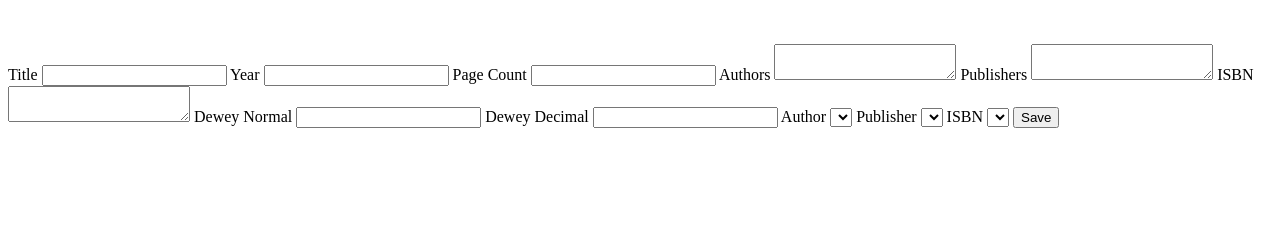
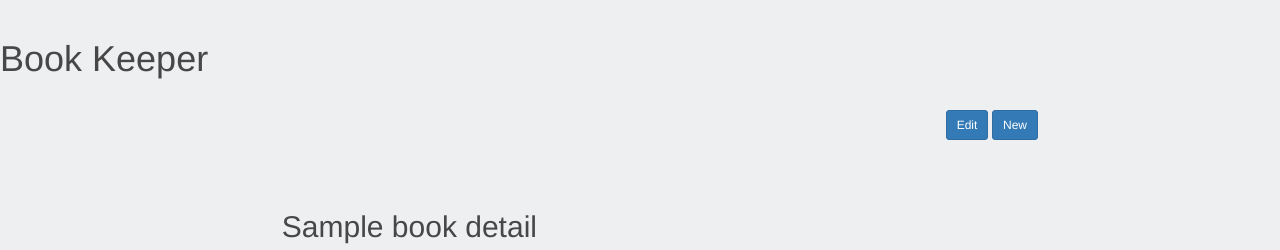
Before and after one commit to mmoura85/Book-Keeper, a Flask app: template app/templates/book_details.html in a window 1280 px wide. Shown: the top 250 px of the page. Run offline with Flask 2, Linux system fonts and the light colour scheme; tables that the repository leaves empty hold one stand-in row (values such as "Sample post"); the template is opened without the code that fills it: values that come from a table or form of the project are taken from there, most other values are stand-ins (such as "Sample title", 1, 10 or a date in 2020); lists and menus that the app fills with data are empty; parts of the project's set-up code (start-up, migrations or seed data) failed here and were passed over.

Commit message:
Updated Templates
Set templates with basic layouts for the main and details pages

```diff
--- a/app/templates/base.html
+++ b/app/templates/base.html
@@ -2,23 +2,37 @@
 <html>
     <head lang="en">
         <meta charset="UTF-8">
+        <meta name="viewport" content="width=device-width, initial-scale=1.0">
+        <link rel="shortcut icon" type="image/x-icon" href="" />
+
+        <link href="/static/css/style.css" rel="stylesheet" media="screen">
+
+        <link href="/static/css/bootstrap-3-3-6/bootstrap.min.css" rel="stylesheet" media="screen">
+
+        <link href='http://fonts.googleapis.com/css?family=Open+Sans' rel='stylesheet' type='text/css'>
+
+        <script src="http://code.jquery.com/jquery-latest.js"></script>
+
+        <script src="/static/js/bootstrap-3-3-6/bootstrap.min.js"></script>
+
         <title>Book Keeper</title>
+
     </head>
 
     <body>
+        <header>
+            <img src="">
+            <h1>Book Keeper</h1>
+        </header>
+
         <div id="wrapper">
-            <div id="header">
-                <img src="">
-                <!-- <h1>Book Keeper</h1> -->
-            </div>
             <div id="content">
                 {% block content %}
                 {% endblock %}
             </div>
-
-            <div id="footer"></div>
         </div>
 
+        <footer></footer>
     </body>
 
 </html>
--- a/app/templates/book_details.html
+++ b/app/templates/book_details.html
@@ -1,46 +1,85 @@
 {% extends  "base.html" %}
-
+{% import 'macro.html' as macros%}
 {% block content %}
 
-<div>
+    <div class="bd-content">
 
-    <div>
-        <img src="">
+        <!-- add button here for new and edit existing entries -->
+        <div class="bd-content-options">
+            <input type="button" value="Edit" class="btn btn-primary btn-sm">
+            <input type="button" value="New" class="btn btn-primary btn-sm">
+        </div>
+
+        <!-- un-editable details of a book -->
+        <div class="bd-center-content">
+            <div class="bd-content-title">
+                <h2>{{ book_details.title }}</h2>
+            </div>
+            <div class="bd-content-image">
+                <img src="{{ url_for('static', filename = 'images/200px-No_image_avail.png') }}">
+            </div>
+            <div class="bd-content-text form-horizontal">
+                <input type="hidden" value="{{ book_details.book_id }}">
+
+                {{ macros.display_non_form_text('Publisher:', 'publisher', book_details.publisher_id) }}
+                {{ macros.display_non_form_text('Year:', 'year', book_details.year) }}
+                {{ macros.display_non_form_text('P:', 'page_count', book_details.page_count) }}
+
+                <!-- loop over isbn -->
+                {% for row in book_details.isbn %}
+                    <div class="form-group">
+                        <label class="control-label col-sm-3">{{ row.isbn_type.isbn_type_name }}:</label>
+                        <div class="col-sm-9">
+                            <p>{{ row.value }}</p>
+                        </div>
+                    </div>
+                {% endfor %}
+
+                <div class="form-group">
+                    <label for="genre" class="control-label col-sm-3">Genre:</label>
+                    <div class="col-sm-9">
+                        <p id="genre">
+                            <!-- loop over genres -->
+                            {% if book_details.subject != [] %}
+                                {% for row in book_details.subject %}
+                                    {{ row.subject_name }}
+                                    {% if not loop.last %}
+                                        ,
+                                    {% endif %}
+                                {% endfor %}
+                            {% else %}
+                                &nbsp
+                            {% endif %}
+                        </p>
+                    </div>
+                </div>
+
+                <div class="form-group">
+                    <label for="author" class="control-label col-sm-3">Authors:</label>
+                    <div class="col-sm-9">
+                        <p id="author">
+                            {% if book_details.author %}
+                                {% for row in book_details.author %}
+                                    {{ row.author_name }}
+                                    {% if not loop.last %}
+                                        ,
+                                    {% endif %}
+                                {% endfor %}
+                            {% else %}
+                                &nbsp
+                            {% endif %}
+                        </p>
+                    </div>
+                </div>
+
+                {{ macros.display_non_form_text('Dewey Normal:', 'dewey_normal', book_details.dewey_normal) }}
+                {{ macros.display_non_form_text('Dewey Decimal:', 'dewey_decimal', book_details.dewey_decimal) }}
+                {{ macros.display_non_form_text('Synopsis', 'synopsis', book_details.synopsis) }}
+
+            </div>
+        </div>
     </div>
-    <div>
 
-        <form method="post" name="book_detail">
-            {{ form.hidden_tag() }}
-
-            {{ form.title.label() }}
-            {{ form.title() }}
-            {{ form.year.label() }}
-            {{ form.year() }}
-            {{ form.page_count.label() }}
-            {{ form.page_count() }}
-            {{ form.authors.label() }}
-            {{ form.authors() }}
-            {{ form.publishers.label() }}
-            {{ form.publishers() }}
-            {{ form.isbn_lookup.label() }}
-            {{ form.isbn_lookup() }}
-            {{ form.dewey_normal.label() }}
-            {{ form.dewey_normal() }}
-            {{ form.dewey_decimal.label() }}
-            {{ form.dewey_decimal() }}
-
-            {{ form.author_selection.label() }}
-            {{ form.author_selection() }}
-
-            {{ form.publisher_selection.label() }}
-            {{ form.publisher_selection() }}
-
-            {{ form.isbn_selection.label() }}
-            {{ form.isbn_selection() }}
-
-            {{ form.save() }}
-        </form>
-    </div>
-</div>
+    <!-- add edit\new user lightbox\modal form code here. -->
 
 {% endblock %}
```
Also changed, not shown: app/templates/index.html (+11 -10 lines).
